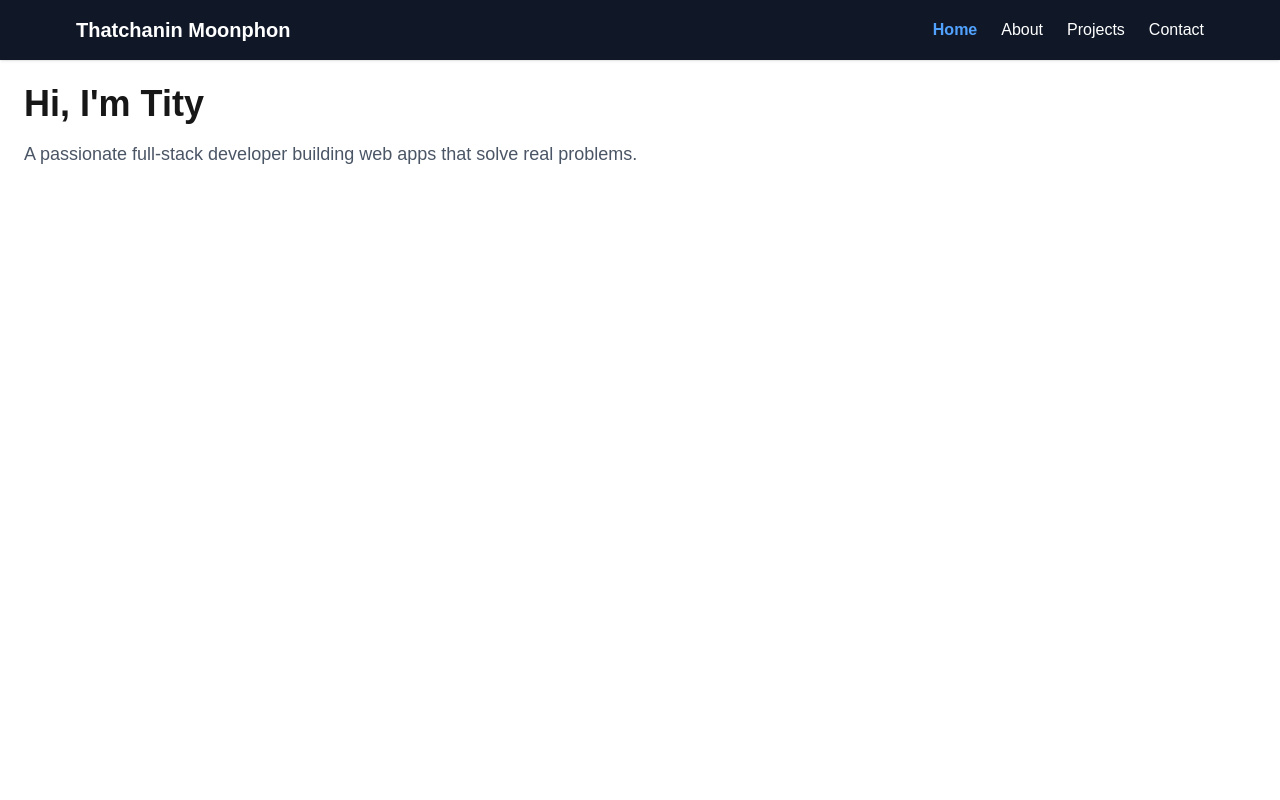
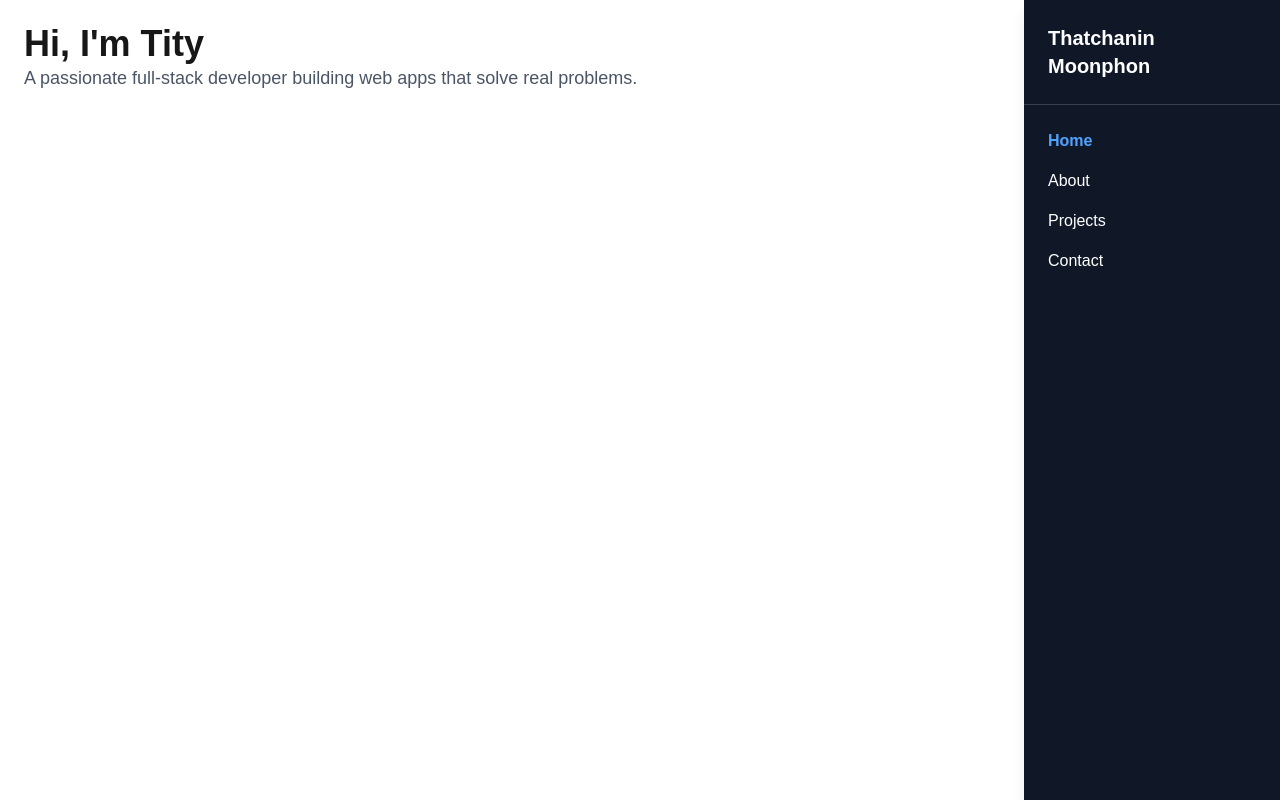
Before and after one commit to fasterrob/portfolio, a Next.js app: page / in a window 1280 px wide. Shown: the top 800 px of the page. Built offline with nearby package versions, Linux system fonts and the light colour scheme.

Commit message:
change layout

```diff
--- a/src/app/layout.tsx
+++ b/src/app/layout.tsx
@@ -1,7 +1,6 @@
 import type { Metadata } from "next";
 import { Geist, Geist_Mono } from "next/font/google";
-import Header from '@/components/Header'
-import Footer from '@/components/Footer'
+import Sidebar from '@/components/Sidebar'
 import "../styles/globals.css";
 
 const geistSans = Geist({
@@ -28,11 +27,10 @@ export default function RootLayout({
   return (
     <html lang="en">
       <body
-        className={`${geistSans.variable} ${geistMono.variable} antialiased`}
+        className={`${geistSans.variable} ${geistMono.variable} antialiased flex`}
       >
-        <Header />
-        <main className="min-h-screen p-6">{children}</main>
-        <Footer />
+        <main className="flex-1 p-6 mr-64">{children}</main>
+        <Sidebar />
       </body>
     </html>
   );
--- a/src/app/page.tsx
+++ b/src/app/page.tsx
@@ -1,6 +1,6 @@
 export default function HomePage() {
   return (
-    <section className="space-y-4">
+    <section className="">
       <h1 className="text-4xl font-bold">Hi, I&apos;m Tity</h1>
       <p className="text-lg text-gray-600">A passionate full-stack developer building web apps that solve real problems.</p>
     </section>
--- a/src/components/Header.tsx
+++ b/src/components/Sidebar.tsx
@@ -10,14 +10,16 @@ const navItems = [
   { href: "/contact", label: "Contact" },
 ];
 
-export default function Header() {
+export default function Sidebar() {
   const pathname = usePathname();
 
   return (
-    <header className="bg-gray-900 text-white sticky top-0 z-50 shadow">
-      <div className="max-w-6xl mx-auto px-3 py-4 flex justify-between items-center">
-        <h1 className="text-xl font-bold">Thatchanin Moonphon</h1>
-        <nav className="flex gap-6">
+    <aside className="bg-gray-900 bg-opacity-80 text-white w-64 h-screen fixed top-0 right-0 z-50 shadow-lg backdrop-blur-md flex flex-col justify-between">
+      <div>
+        <div className="p-6 text-xl font-bold border-b border-gray-700">
+          Thatchanin Moonphon
+        </div>
+        <nav className="flex flex-col gap-4 p-6">
           {navItems.map(({ href, label }) => (
             <Link
               key={href}
@@ -31,6 +33,6 @@ export default function Header() {
           ))}
         </nav>
       </div>
-    </header>
+    </aside>
   );
 }
```
